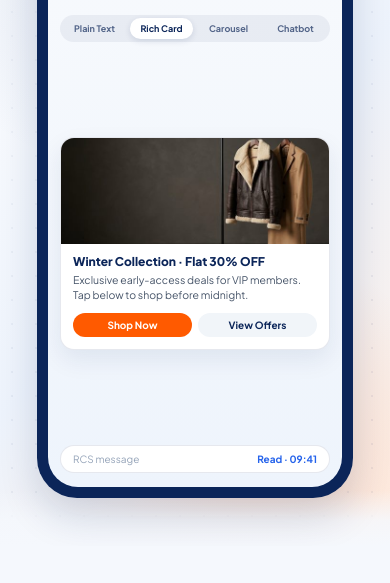
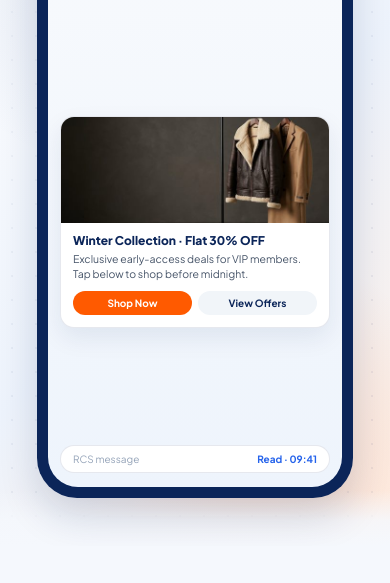
Before and after one commit to mdparvej200004-pixel/immense-air-, a plain HTML site: page rcs.html in a window 390 px wide. Shown: the part 223-806 px from the top of the page. Drawn offline with Linux system fonts and the light colour scheme; a web font is replaced by a local one.

Commit message:
Remove pill switcher bar inside RCS hero phone

```diff
--- a/rcs.html
+++ b/rcs.html
@@ -115,14 +115,6 @@
                         <span class="rcs-phone-sub">Verified Business · Official</span>
                       </div>
                     </div>
-                  </div>
-
-                  <!-- Quick Switcher Tabs inside Phone: Plain Text | Rich Card | Carousel | Chatbot -->
-                  <div class="rcs-mode-tabs rcs-mode-tabs--4" role="tablist" aria-label="RCS Preview Formats">
-                    <button type="button" class="rcs-mode-tab is-active" data-rcs-tab="text" role="tab" aria-selected="true">Plain Text</button>
-                    <button type="button" class="rcs-mode-tab" data-rcs-tab="rich" role="tab" aria-selected="false">Rich Card</button>
-                    <button type="button" class="rcs-mode-tab" data-rcs-tab="carousel" role="tab" aria-selected="false">Carousel</button>
-                    <button type="button" class="rcs-mode-tab" data-rcs-tab="bot" role="tab" aria-selected="false">Chatbot</button>
                   </div>
 
                   <!-- RCS Interactive Slides -->
@@ -853,18 +845,12 @@
       const rcsSubtitle = document.getElementById('rcsHeroSubtitle');
       const rcsStats = document.getElementById('rcsHeroStats');
       const rcsSlides = Array.from(document.querySelectorAll('.rcs-slide'));
-      const rcsModeTabs = Array.from(document.querySelectorAll('[data-rcs-tab]'));
 
       function activateRcsSlide(key) {
         const c = rcsCaptionData[key];
         if (!c) return;
         rcsIdx = Math.max(0, rcsOrder.indexOf(key));
         rcsSlides.forEach((s) => s.classList.toggle('is-active', s.dataset.rcs === key));
-        rcsModeTabs.forEach((t) => {
-          const active = t.dataset.rcsTab === key;
-          t.classList.toggle('is-active', active);
-          t.setAttribute('aria-selected', String(active));
-        });
         if (rcsCaption) {
           rcsCaption.style.opacity = '0';
           rcsCaption.style.transform = 'translateY(6px)';
@@ -882,12 +868,6 @@
           }, 160);
         }
       }
-
-      rcsModeTabs.forEach((tab) => {
-        tab.addEventListener('click', () => {
-          activateRcsSlide(tab.dataset.rcsTab);
-        });
-      });
 
       setInterval(() => {
         rcsIdx = (rcsIdx + 1) % rcsOrder.length;
```
